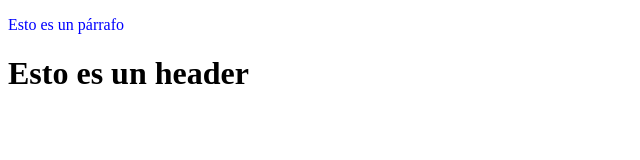
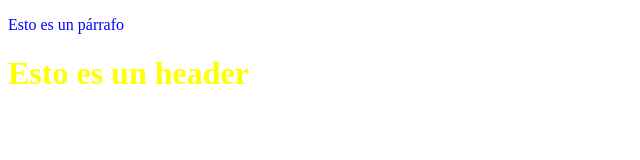
Before and after one commit to Danieltlacuache/PRACTICA01_GS_2, a plain HTML site: page index.html in a window 1280 px wide. Shown: the whole page, without its empty margins (0-640 px from the left). Drawn offline with Linux system fonts and the light colour scheme.

Commit message:
modificaci+onde style despues del conflicto

```diff
--- a/styles/style.css
+++ b/styles/style.css
@@ -1,9 +1,9 @@
 h1 {
-<<<<<<< HEAD
+
     color: green;
-=======
+
     color: yellow;
->>>>>>> 67ce00028a9edf66cd4b82645770fd9568b0f4d9
+
     }
     p {
     color:blue;
```
Also changed, not shown: 1 other file.
